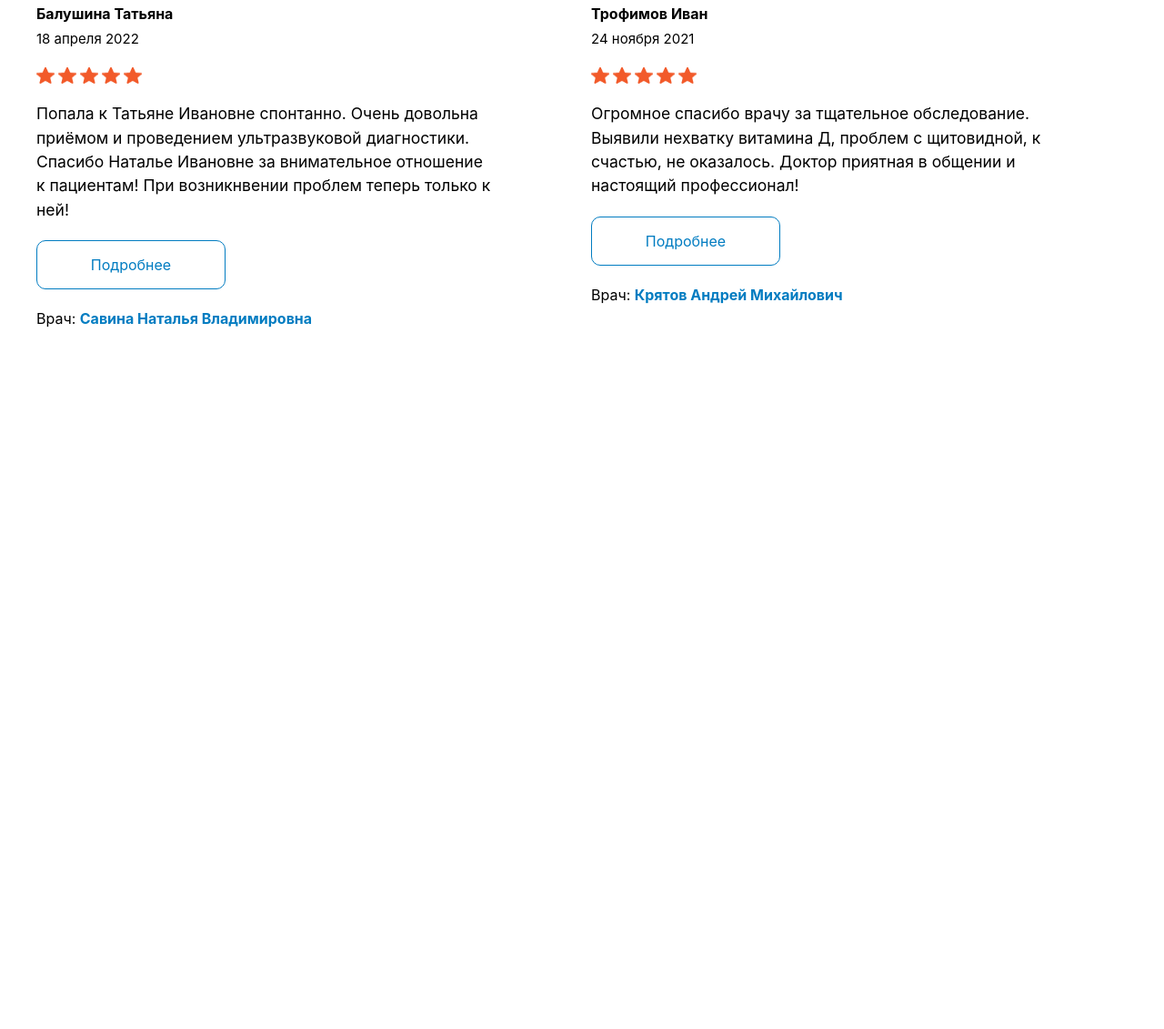
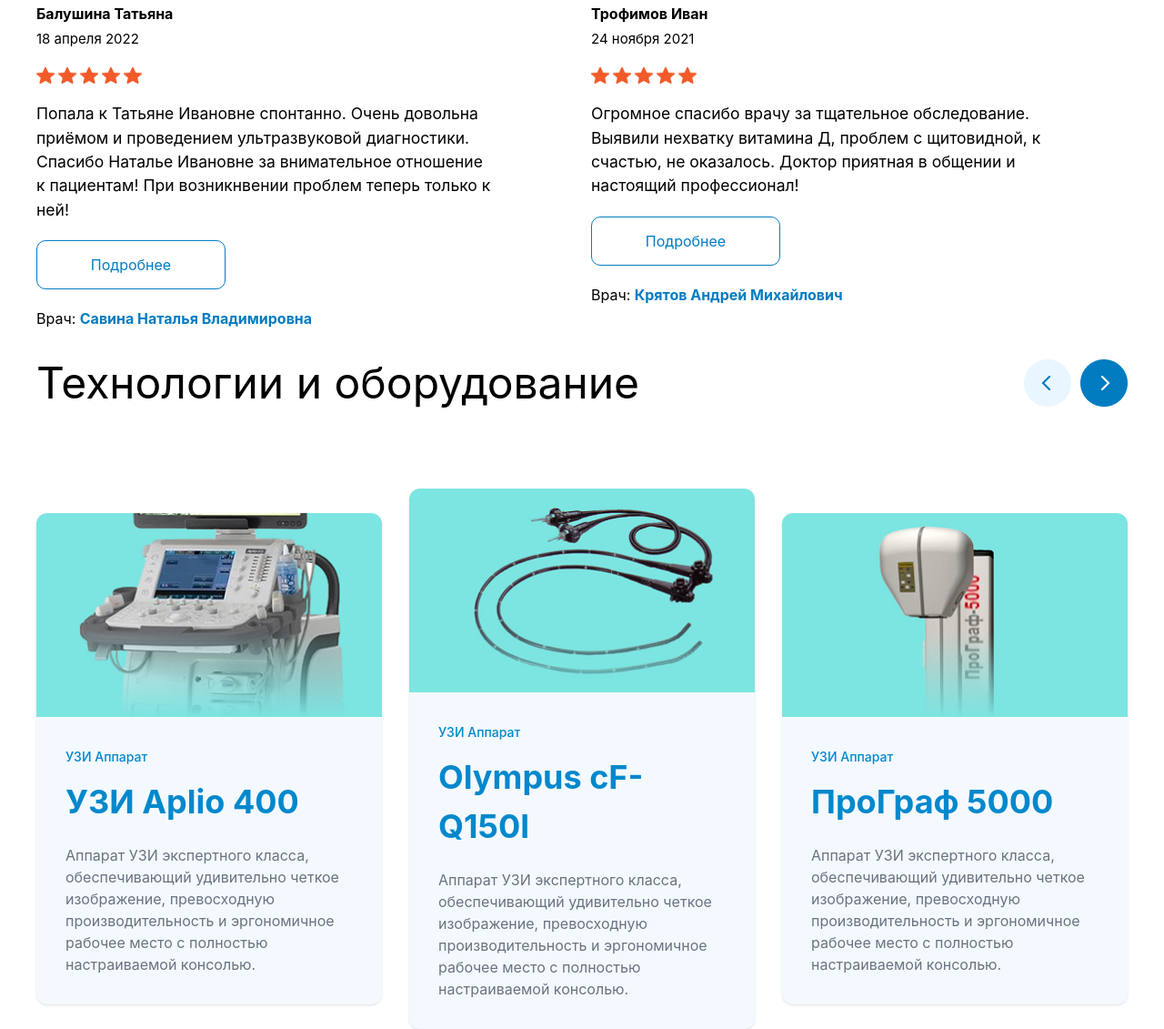
Before and after one commit to rxmnw/EXAM-WEEK-4, a website: page src/page2.html in a window 1280 px wide. Shown: the part 5116-6247 px from the top of the page at 91% size. Before the commit the page ends 5501 px from the top, so only its background shows below. Drawn offline with nearby package versions, Linux system fonts and the light colour scheme; files that its build step writes are made by us from their sources; files whose address does not match are found by name.

Commit message:
section8

```diff
--- a/src/page2.html
+++ b/src/page2.html
@@ -470,6 +470,59 @@
             </div>
         </section>
 
+ <section class="max-w-300 m-auto">
+        <div
+            class="lg:flex justify-between items-center gap-[10px] lg:gap-[0px] ml-[15px] lg:ml-[0px] mt-[50px] lg:mt-0">
+            <p class="text-[30px] lg:text-[48px] font-Nunito">Технологии и оборудование</p>
+            <div>
+                <img src="./hojiakbarIMG/Slider Buttons.png" alt="">
+            </div>
+        </div>
+        <div class="flex gap-[30px] mt-[80px]">
+            <div class="max-w-[400px] m-auto bg-[#F4F9FF] rounded-[12px] overflow-hidden shadow-sm font-sans">
+                <div class="h-[225px] w-[5000px]   flex  items-center">
+                    <img src="./hojiakbarIMG/УЗИ Aplio 400.png" alt="" class="h-[224px]  ">
+                </div>
+                <div class="p-[32px] flex flex-col gap-[12px]">
+                    <p class="text-[#0088CC] text-[14px] font-medium">УЗИ Аппарат</p>
+                    <h2 class="text-[#0088CC] text-[36px] font-bold mb-[8px]">УЗИ Aplio 400</h2>
+                    <p class="text-[#6B7280] text-[16px]">
+                        Аппарат УЗИ экспертного класса, обеспечивающий удивительно четкое изображение, превосходную
+                        производительность и эргономичное рабочее место с полностью настраиваемой консолью.
+                    </p>
+                </div>
+            </div>
+            <div
+                class="hidden lg:block max-w-[400px] m-auto bg-[#F4F9FF] rounded-[12px] overflow-hidden shadow-sm font-sans">
+                <div class="h-[225px] w-[5000px]   flex  items-center">
+                    <img src="./hojiakbarIMG/Колоноскоп Olympus cF-Q150l.png" alt="UZI Aplio 400" class="h-[224px]  ">
+                </div>
+                <nav class="p-[32px] flex flex-col gap-[12px]">
+                    <p class="text-[#0088CC] text-[14px] font-medium">УЗИ Аппарат</p>
+                    <h2 class="text-[#0088CC] text-[36px] font-bold mb-[8px]">Olympus cF-Q150l</h2>
+                    <p class="text-[#6B7280] text-[16px]">
+                        Аппарат УЗИ экспертного класса, обеспечивающий удивительно четкое изображение, превосходную
+                        производительность и эргономичное рабочее место с полностью настраиваемой консолью.
+                    </p>
+                </nav>
+            </div>
+            <nav
+                class="hidden lg:block max-w-[400px] m-auto bg-[#F4F9FF] rounded-[12px] overflow-hidden shadow-sm font-sans">
+                <div class="h-[225px] w-[5000px]   flex  items-center">
+                    <img src="./hojiakbarIMG/ПроГраф 5000.png" alt="" class="h-[224px]  ">
+                </div>
+                <div class="p-[32px] flex flex-col gap-[12px]">
+                    <p class="text-[#0088CC] text-[14px] font-medium">УЗИ Аппарат</p>
+                    <h2 class="text-[#0088CC] text-[36px] font-bold mb-[8px]">ПроГраф 5000</h2>
+                    <p class="text-[#6B7280] text-[16px]">
+                        Аппарат УЗИ экспертного класса, обеспечивающий удивительно четкое изображение, превосходную
+                        производительность и эргономичное рабочее место с полностью настраиваемой консолью.
+                    </p>
+                </div>
+            </nav>
+        </div>
+    </section>
+
 
 </body>
 </html>
```
Also changed, not shown: src/hojiakbarIMG/Колоноскоп Olympus cF-Q150l.png (added), src/hojiakbarIMG/ПроГраф 5000.png (added), src/hojiakbarIMG/УЗИ Aplio 400.png (added).
